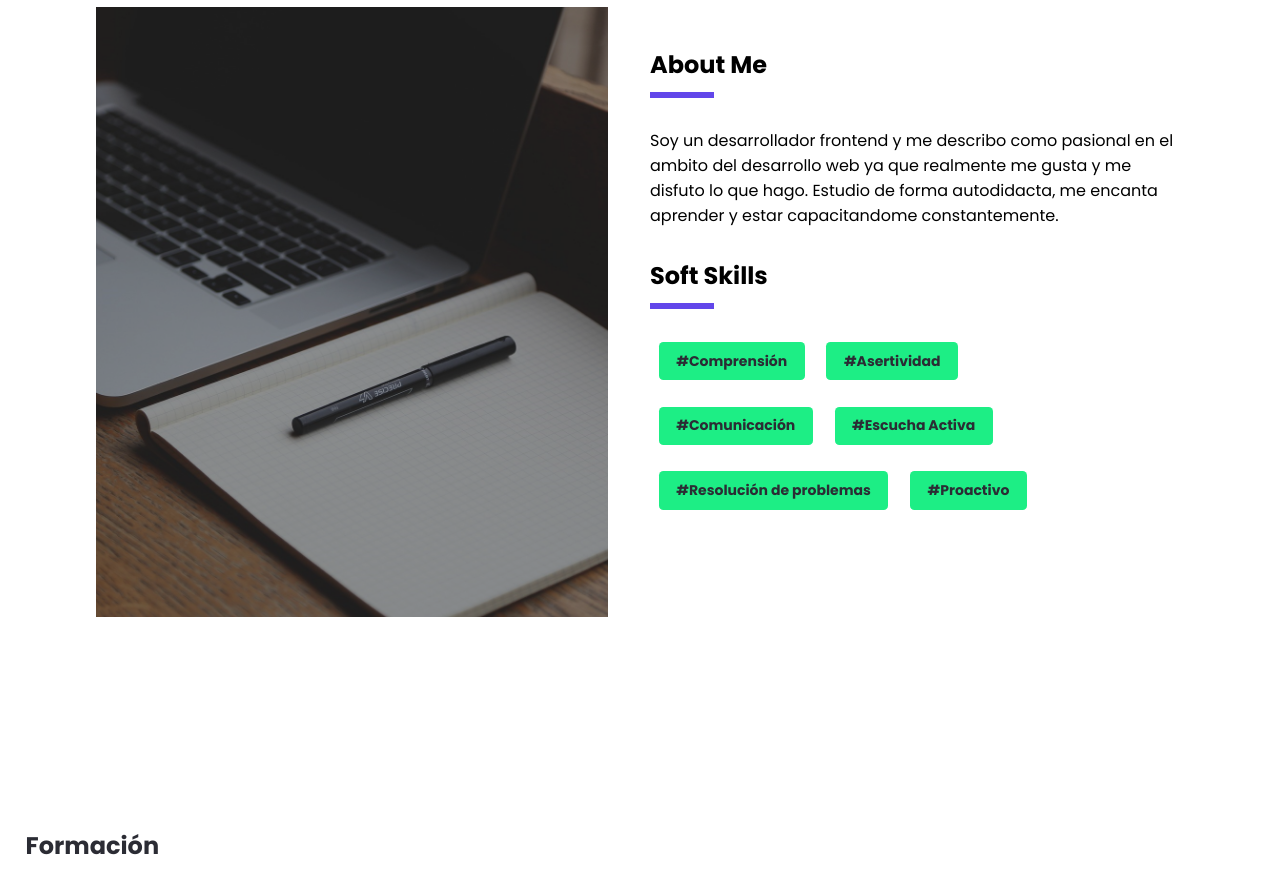
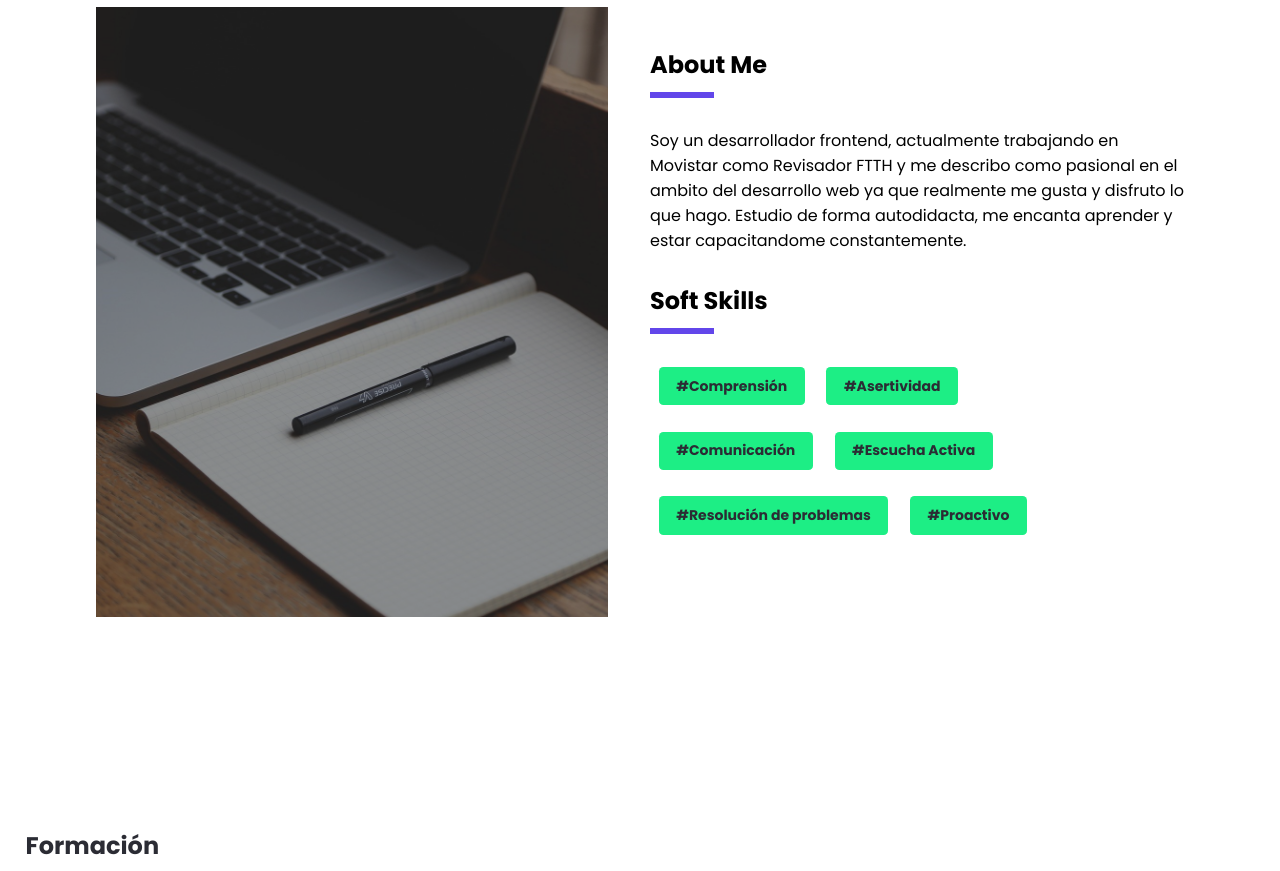
Before and after one commit to navinoob99/CV-Portfolio, a plain HTML site: page index.html in a window 1280 px wide. Shown: the part 789-1660 px from the top of the page. Drawn offline with nearby package versions, Linux system fonts and the light colour scheme; some packages are replaced by stand-ins of ours; a script that the page names is missing.

Commit message:
spelling errors corrected

```diff
--- a/index.html
+++ b/index.html
@@ -25,7 +25,7 @@
                     </div>
                         <div class="hamburger-menu-container" id="hamburgerBackground"></div>
                             <ul class="menu" id="menuSlide">
-                                <li><string><a href="#" class="nav-options option-hide" id="navElement">Home</a></string></li>
+                                <li><a href="#" class="nav-options option-hide" id="navElement">Home</a></li>
                                 <li><a href="#aboutMe" class="nav-options" id="navElement">About Me</a></li>
                                 <li><a href="#formacion-div" class="nav-options" id="navElement">Formación</a></li>
                                 <li><a href="#skills" class="nav-options" id="navElement">Skills</a></li>
@@ -72,9 +72,8 @@
             <h2>About Me</h2>
             <div class="divider"></div>
             <p class="about-description">
-                Soy un desarrollador frontend y me describo como pasional en el ambito del
-                desarrollo web ya que realmente me gusta y me disfuto lo que hago.
-                Estudio de forma autodidacta, me encanta aprender y estar capacitandome constantemente.
+                Soy un desarrollador frontend, actualmente trabajando en Movistar como Revisador FTTH y me describo como pasional en el ambito del
+                desarrollo web ya que realmente me gusta y disfruto lo que hago. Estudio de forma autodidacta, me encanta aprender y estar capacitandome constantemente.
             </p>
             <h2>Soft Skills</h2>
             <div class="divider"></div>
```
